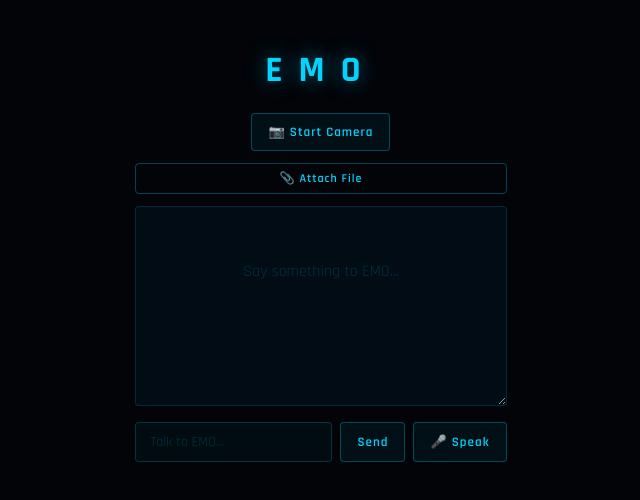
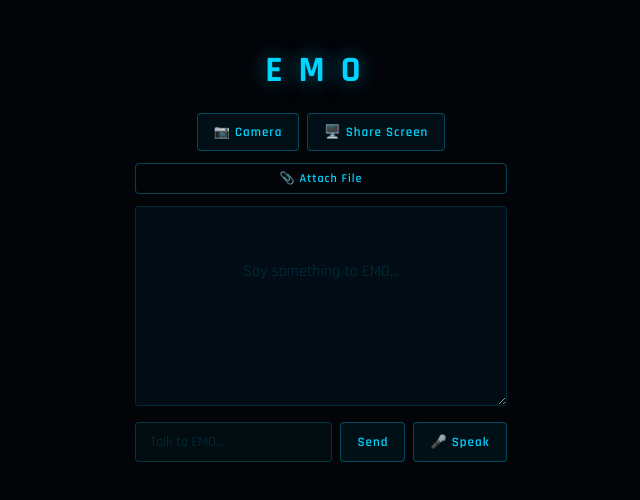
Before and after one commit to PARITONCH/EMO, a React (Vite) app in the folder client/: page / in a window 1280 px wide. Shown: the top 500 px of the page, without its empty margins (319-959 px from the left). Built offline with nearby package versions, Linux system fonts and the light colour scheme.

Commit message:
add screen sharing feature

```diff
--- a/client/src/Camera.jsx
+++ b/client/src/Camera.jsx
@@ -4,14 +4,15 @@ const Camera = forwardRef(function Camera({ onCapture }, ref) {
   const videoRef = useRef(null)
   const canvasRef = useRef(null)
   const [active, setActive] = useState(false)
+  const [mode, setMode] = useState("") // "camera" or "screen"
   const streamRef = useRef(null)
 
   async function startCamera() {
     try {
       const stream = await navigator.mediaDevices.getUserMedia({ video: true })
       streamRef.current = stream
+      setMode("camera")
       setActive(true)
-      // Wait for state + DOM update then attach stream
       setTimeout(() => {
         if (videoRef.current) {
           videoRef.current.srcObject = stream
@@ -23,7 +24,32 @@ const Camera = forwardRef(function Camera({ onCapture }, ref) {
     }
   }
 
-  function stopCamera() {
+  async function startScreen() {
+    try {
+      const stream = await navigator.mediaDevices.getDisplayMedia({
+        video: { cursor: "always" },
+        audio: false
+      })
+      streamRef.current = stream
+      setMode("screen")
+      setActive(true)
+      setTimeout(() => {
+        if (videoRef.current) {
+          videoRef.current.srcObject = stream
+          videoRef.current.play()
+        }
+      }, 100)
+
+      // Auto stop when user clicks "Stop sharing" in browser UI
+      stream.getVideoTracks()[0].onended = () => {
+        stop()
+      }
+    } catch (err) {
+      console.error("Screen share error:", err)
+    }
+  }
+
+  function stop() {
     if (streamRef.current) {
       streamRef.current.getTracks().forEach(t => t.stop())
       streamRef.current = null
@@ -32,6 +58,7 @@ const Camera = forwardRef(function Camera({ onCapture }, ref) {
       videoRef.current.srcObject = null
     }
     setActive(false)
+    setMode("")
   }
 
   function captureFrame() {
@@ -61,15 +88,21 @@ const Camera = forwardRef(function Camera({ onCapture }, ref) {
 
       {active && (
         <div style={{ fontSize: "11px", color: "rgba(0,212,255,0.3)", textAlign: "center" }}>
-          ● Camera active — frame sent with every message
+          {mode === "camera" ? "● Camera active" : "● Screen sharing active"} — frame sent with every message
         </div>
       )}
 
       <div className="cam-btns">
-        {!active
-          ? <button onClick={startCamera}>📷 Start Camera</button>
-          : <button onClick={stopCamera} style={{ borderColor: "rgba(255,60,80,0.4)", color: "#ff4455" }}>■ Stop Camera</button>
-        }
+        {!active ? (
+          <>
+            <button onClick={startCamera}>📷 Camera</button>
+            <button onClick={startScreen}>🖥️ Share Screen</button>
+          </>
+        ) : (
+          <button onClick={stop} style={{ borderColor: "rgba(255,60,80,0.4)", color: "#ff4455" }}>
+            ■ Stop {mode === "camera" ? "Camera" : "Screen"}
+          </button>
+        )}
       </div>
     </div>
   )
```
